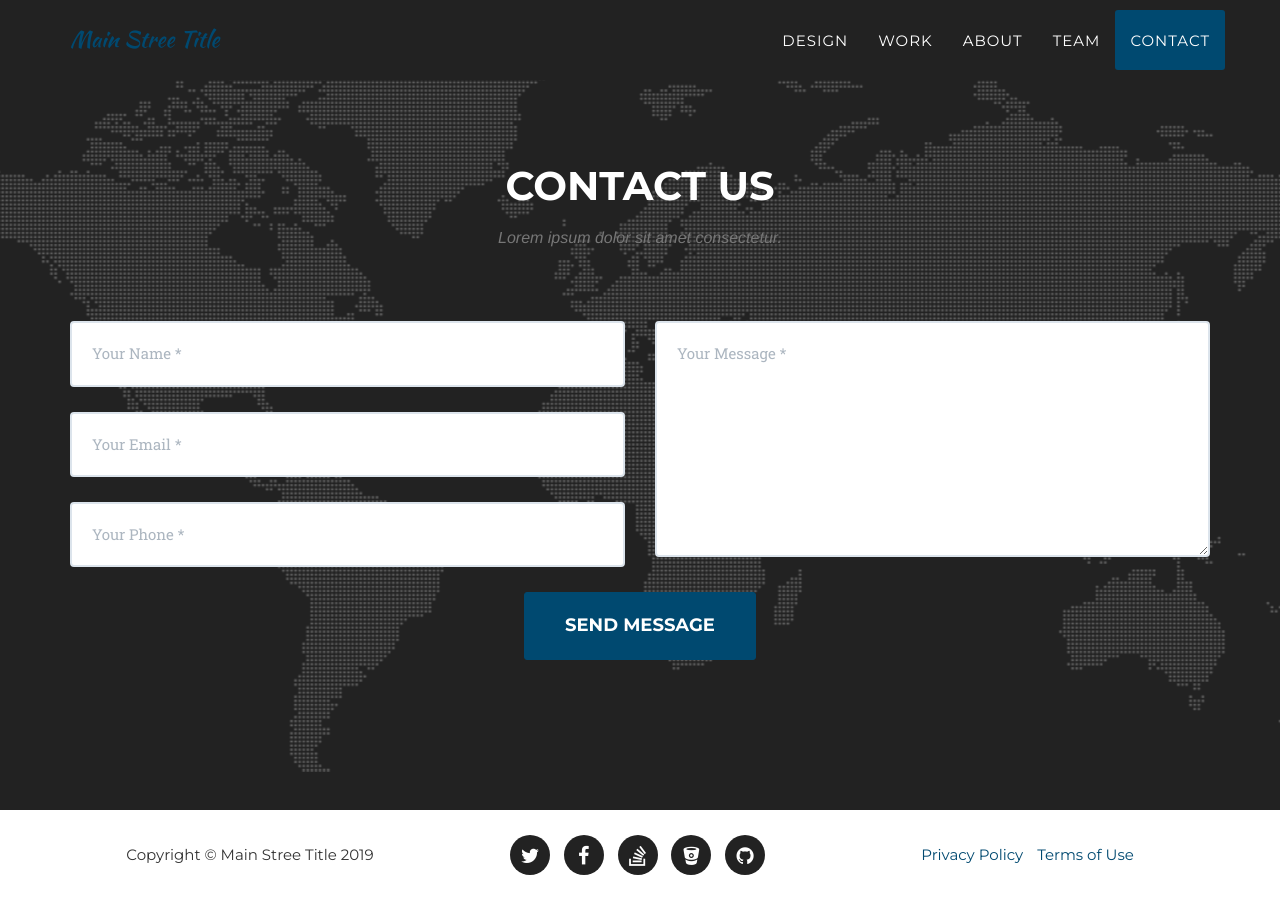
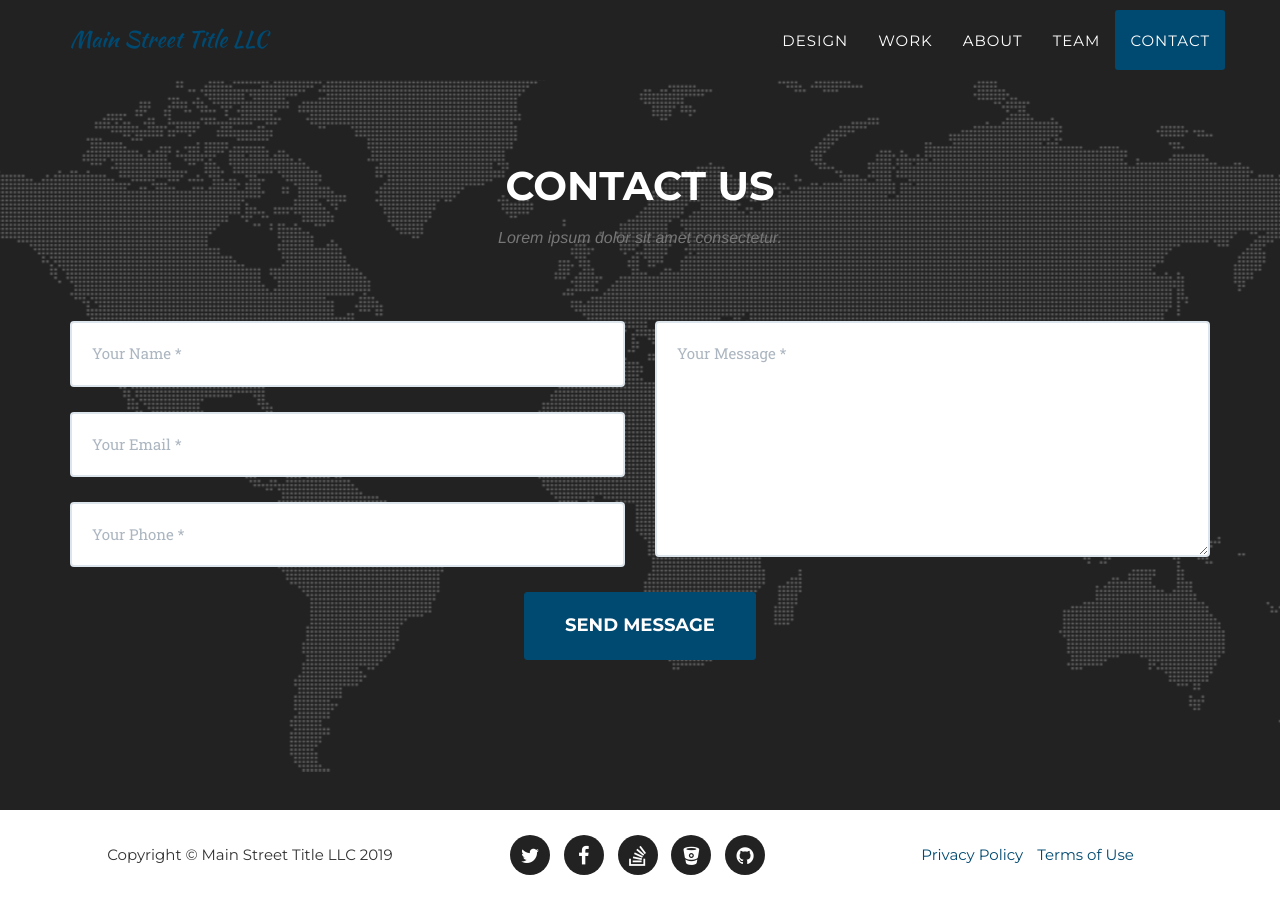
Before and after one commit to MainStreetTitleDeveloper/mainstreettitledeveloper.github.io, a Jekyll site: the page built from index.html, in a window 1280 px wide and 900 px high, scrolled down 5728 px. Built offline with Jekyll 4.4.1, drawn with Linux system fonts in a browser that asks for light colours; some web fonts are replaced.

Commit message:
Update _config.yml

```diff
--- a/_config.yml
+++ b/_config.yml
@@ -1,7 +1,7 @@
 url: https://mainstreettitledeveloper.github.io
 
 # Site settings
-title: Main Stree Title
+title: Main Street Title LLC
 email: auv-iiitdm@gmail.com
 description: "Write an awesome description for your new site here. You can edit this line in _config.yml. It will appear in your document head meta (for Google search results) and in your feed.xml site description."
 
```
